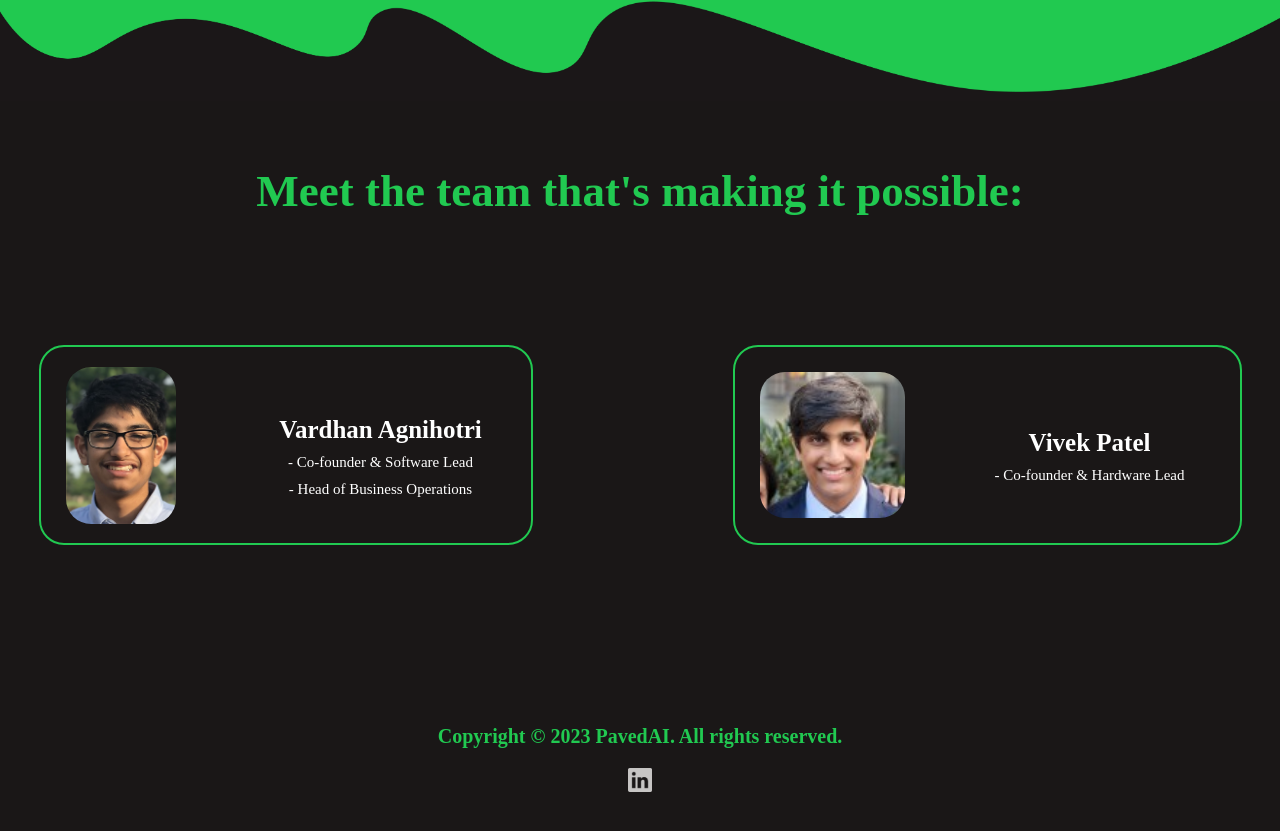
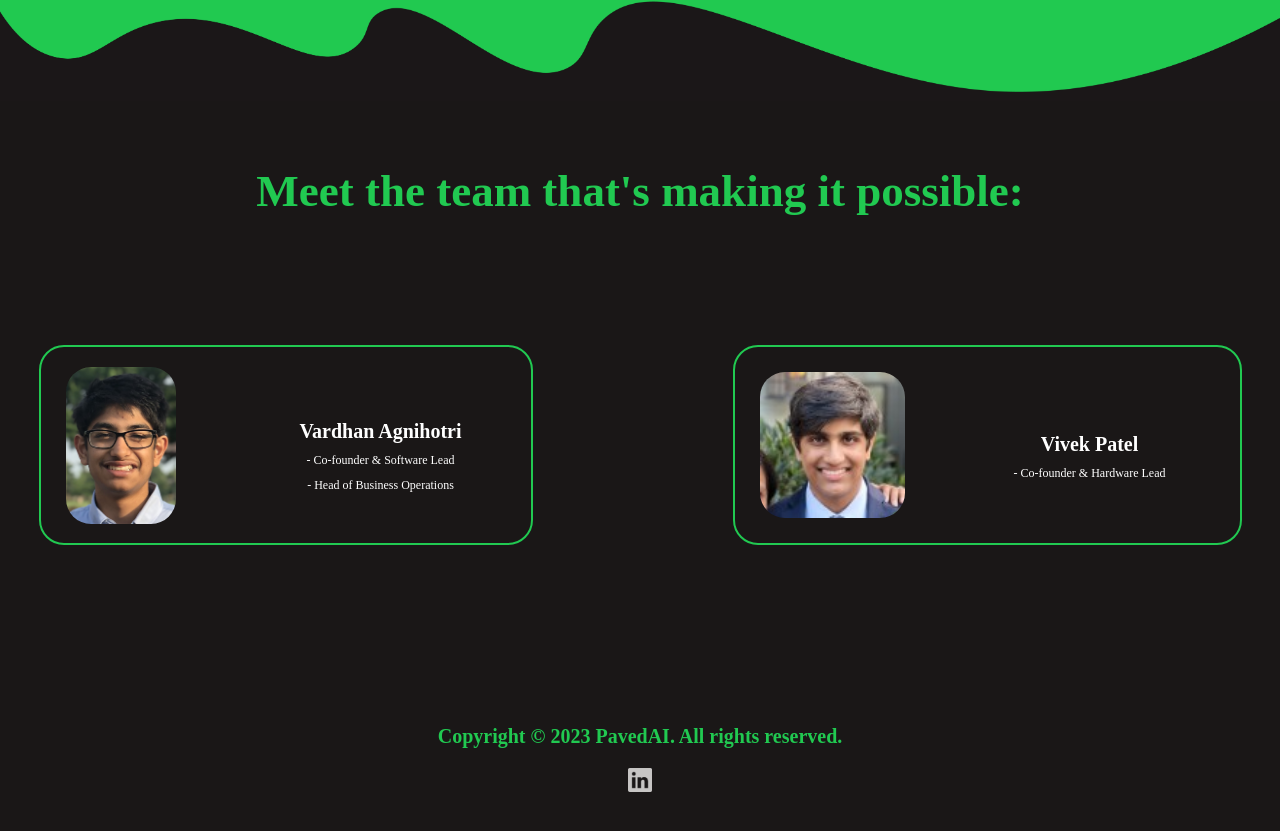
Before and after one commit to PavedAI/PavedAI-Website, a React (Create React App) app: page /about in a window 1280 px wide. Shown: the part 549-1380 px from the top of the page. Built offline with nearby package versions, Linux system fonts and the light colour scheme; a web font is replaced by a local one.

Commit message:
font size changes

```diff
--- a/src/pages/About.css
+++ b/src/pages/About.css
@@ -191,4 +191,19 @@
         padding-top: 70px;
         text-align: center;
     }
+
+    .rounded-subcontainer > h2 {
+        color: rgb(255, 255, 255);
+        font-size: 20px;
+        font-family: 'OCR A Extended V2';
+        padding-bottom: 10px;
+        margin-top: 30px;
+    }
+
+    .rounded-subcontainer > p {
+        color: rgb(255, 255, 255);
+        font-size: 12px;
+        font-family: 'OCR A Extended V2';
+        padding-bottom: 10px;
+    }
   }
--- a/src/pages/Home.css
+++ b/src/pages/Home.css
@@ -12,6 +12,10 @@ video {
   border-radius: 25px;
   width: 80%;
   height: auto;
+}
+
+.main-container {
+  min-height: 100vh; /* Adjust the value as needed */
 }
 
 
--- a/src/pages/Home.js
+++ b/src/pages/Home.js
@@ -6,7 +6,7 @@ import './Home.css';
 
 function Home(){
     return(
-        <div>
+        <div className='main-container'>
         <div className='first-container'>
             <h1>
                 Cleansing the world of cracked concrete.
--- a/src/pages/Products.css
+++ b/src/pages/Products.css
@@ -352,7 +352,7 @@
   .steps-content-US > p {
     margin-top: 8px;
     color: #fff;
-    font-size: 18px;
+    font-size: 15px;
     font-family: 'OCR A Extended V2';
     line-height: 1.5;
     margin-bottom: 50px;
```
